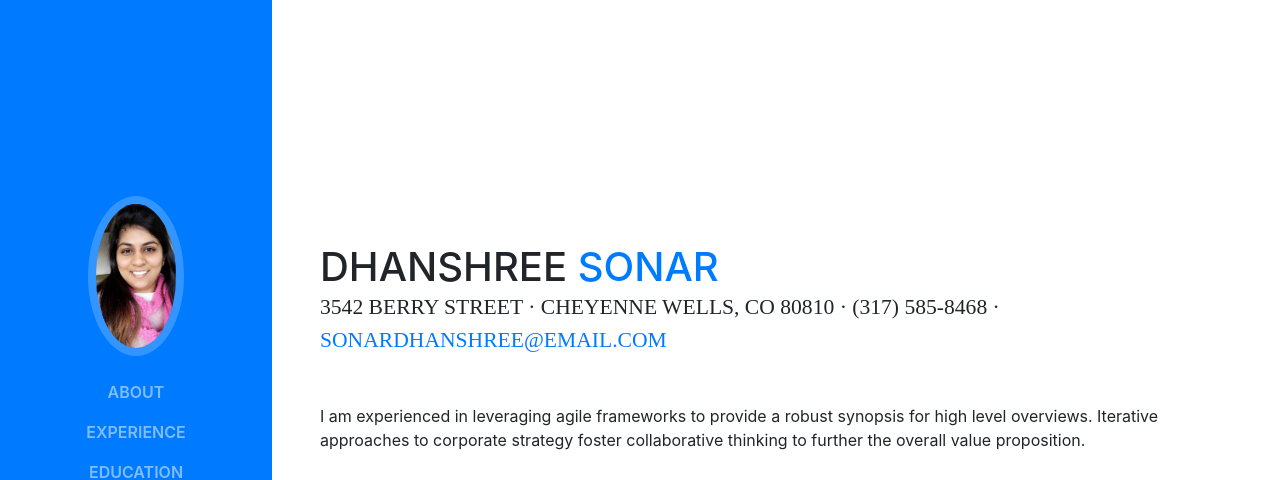
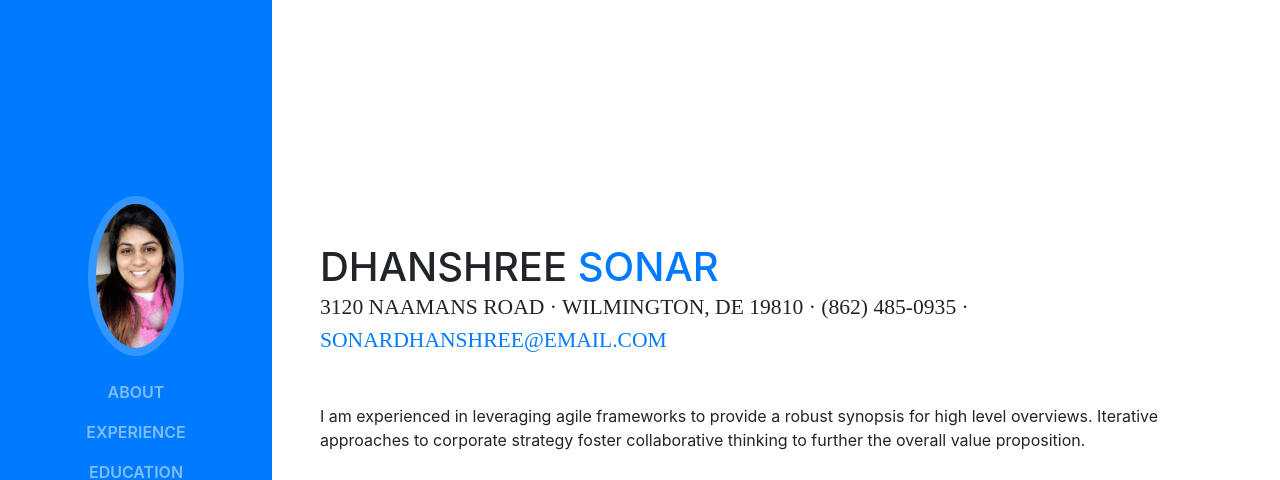
Before and after one commit to Dhanshree-Sonar/Resume-Launch-Website, a website with bundled scripts: page index.html in a window 1280 px wide. Shown: the top 480 px of the page. Built offline with nearby package versions, Linux system fonts and the light colour scheme; a web font is replaced by a local one.

Commit message:
Fix: Change address information

```diff
--- a/index.html
+++ b/index.html
@@ -68,7 +68,7 @@
           <h1 class="mb-0">Dhanshree
             <span class="text-primary">Sonar</span>
           </h1>
-          <div class="subheading mb-5">3542 Berry Street · Cheyenne Wells, CO 80810 · (317) 585-8468 ·
+          <div class="subheading mb-5">3120 Naamans Road · Wilmington, DE 19810 · (862) 485-0935 ·
             <a href="mailto:name@email.com">sonardhanshree@email.com</a>
           </div>
           <p class="mb-5">I am experienced in leveraging agile frameworks to provide a robust synopsis for high level overviews. Iterative approaches to corporate strategy foster collaborative thinking to further the overall value proposition.</p>
```
